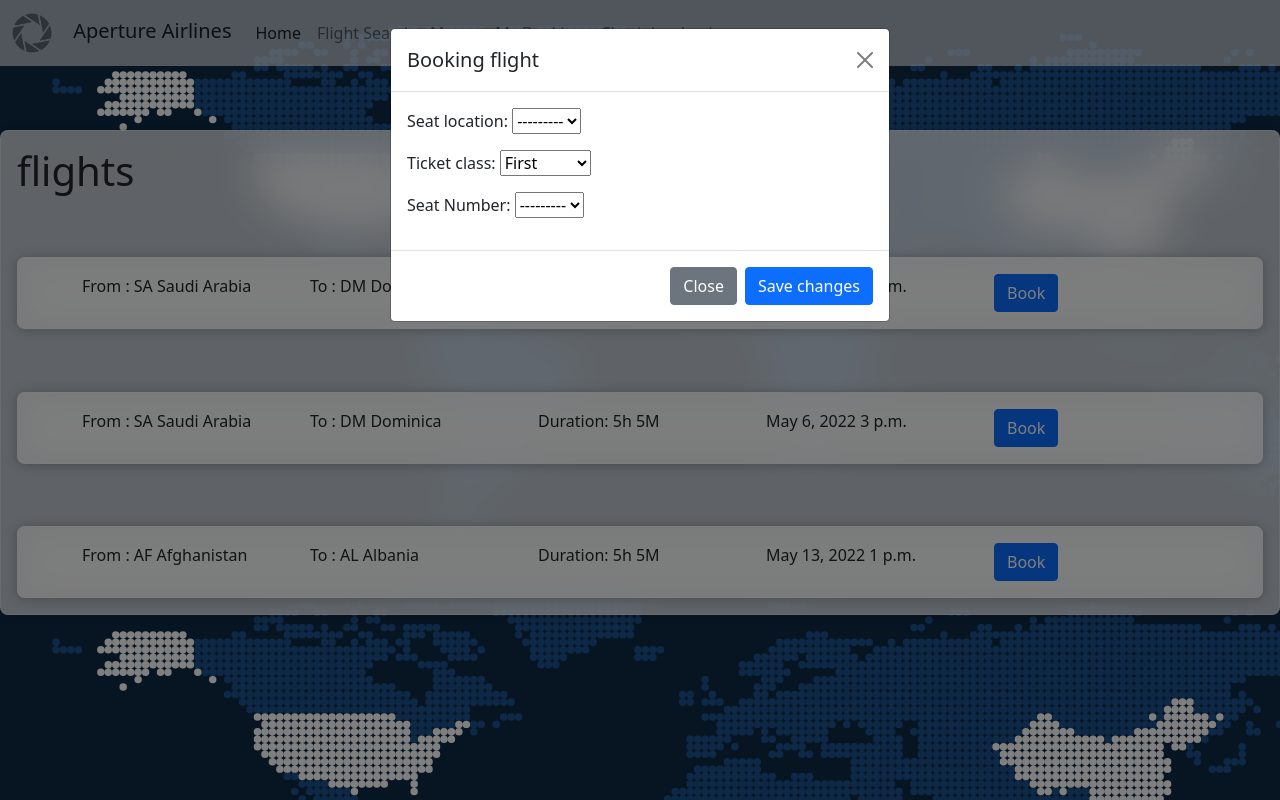
After one commit to VoidMD/Project-Aperture, a Django app: template ApertureProject/templates/Flights.html in a window 1280 px wide, after a click on "Book". The commit adds this page. Run offline with Django 4.2, Linux system fonts and the light colour scheme; the template is opened without the code that fills it: values that come from a table or form of the project are taken from there, others are empty; data comes from the database, SQL or seed files in the repository; some libraries are stand-ins or nearby versions.

Commit message:
Modifications

```diff
--- a/ApertureProject/base/forms.py
+++ b/ApertureProject/base/forms.py
@@ -4,7 +4,7 @@ from django import forms
 from django.forms import ModelForm
 from django.contrib.auth.forms import UserCreationForm
 from django.contrib.auth.models import User
-from .models import Person
+from .models import Person, Ticket
 
 class SignUpForm(UserCreationForm):
     username = forms.TextInput(attrs={'class': 'form-control', 'placeholder': 'Username'})
@@ -19,3 +19,11 @@ class SignUpForm(UserCreationForm):
         # I've tried both of these 'fields' declaration, result is the same
         # fields = ('username', 'first_name', 'last_name', 'email', 'password1', 'password2', )
         fields = UserCreationForm.Meta.fields + ('first_name', 'last_name', 'email',)
+
+
+class TicketForm(ModelForm):
+    class Meta:
+        model = Ticket
+        fields = ('Seat_location',
+                'Ticket_class',
+                'Seat_Number',)
--- a/ApertureProject/base/models.py
+++ b/ApertureProject/base/models.py
@@ -1,3 +1,4 @@
+from pyexpat import model
 from django.db import models
 from datetime import datetime
 # Create your models here.
@@ -35,20 +36,47 @@ class Airplane(models.Model):
         return self.Airplane_name
 
 class Flight(models.Model):
-    Date = models.DateTimeField()
+    Date = models.DateField()
+    flight_time = models.TimeField(default='00:00')
     Source_City = CountryField()
     Destination_City = CountryField()
     Flight_type = models.CharField(max_length=30)
-    Flight_Duration = models.DurationField()
+    Flight_Duration = models.CharField(max_length=30)
     Boarding_Time = models.CharField(max_length=30)
 
     def __str__(self):
         return str(self.pk)
 
 class Ticket(models.Model):
-    Seat_location = models.CharField(max_length=100)
-    Cabin = models.CharField(max_length=100)
-    Seat_Number = models.CharField(max_length=100)
+    SEAT_L = (
+        ('A', 'A'),
+        ('B', 'B'),
+        ('C', 'C'),
+        ('D', 'D'),
+        ('E', 'E'),
+        ('F', 'F'),
+    )
+    SEAT_N= (
+        ('1', '1'),
+        ('2', '2'),
+        ('3', '3'),
+        ('4', '4'),
+        ('5', '5'),
+        ('6', '6'),
+        ('7', '7'),
+        ('8', '8'),
+        ('9', '9'),
+        ('10', '10'),
+    )
+    CABIN =(
+        ('First', 'First'),
+        ('Economy', 'Economy'),
+
+    )
+    User = models.ForeignKey(User, on_delete=models.CASCADE, default="1")
+    Seat_location = models.CharField(max_length=1, choices=SEAT_L)
+    Ticket_class = models.CharField(max_length=100, choices=CABIN, default='First')
+    Seat_Number = models.CharField(max_length=2, choices=SEAT_N)
     Date_of_Issue = models.DateField(default=datetime.today)
     Flight_Number = models.ForeignKey(Flight, on_delete=models.CASCADE)
 
@@ -61,7 +89,7 @@ class Booked(models.Model):
     Ticket_number = models.ForeignKey(Ticket , on_delete=models.CASCADE)
 
     def __str__(self):
-        return 'user : {user}   Flight : {f}'.format(user = self.User , f = self.Ticket_number)
+        return str(self.Ticket_number)
 
 class Waitlist(models.Model):
     User = models.ForeignKey(User, on_delete=models.CASCADE)
--- a/ApertureProject/base/urls.py
+++ b/ApertureProject/base/urls.py
@@ -11,4 +11,5 @@ urlpatterns = [
     path('ManageBooking/',views.manage_booking, name="manage_booking"),
     path('CheckIn/',views.check_in, name="check_in"),
 
+
 ]
--- /dev/null
+++ b/ApertureProject/templates/Flights.html
@@ -0,0 +1,78 @@
+{% extends 'main.html' %}
+
+{% load static %}
+
+{% block content %}
+
+
+
+
+<!-- Modal -->
+<div class="modal fade" id="exampleModal" tabindex="-1" aria-labelledby="exampleModalLabel" aria-hidden="true">
+  <div class="modal-dialog">
+    <div class="modal-content">
+      <div class="modal-header">
+        <h5 class="modal-title" id="exampleModalLabel">Booking flight</h5>
+        <button type="button" class="btn-close" data-bs-dismiss="modal" aria-label="Close"></button>
+      </div>
+      <form action="" method="POST">
+      <div class="modal-body">
+        {{form.as_p}}
+      </div>
+      <div class="modal-footer">
+        <button type="button" class="btn btn-secondary" data-bs-dismiss="modal">Close</button>
+        <button type="submit" class="btn btn-primary">Save changes</button>
+      </div>
+    </form>
+    </div>
+  </div>
+</div>
+
+  <div class="check-in">
+    <h4 class="display-6">flights</h4>
+    {% for flight in flights %}
+    <div class="check-in-list">
+
+        <div class="container">
+            <div class="row">
+              <div class="col">
+                  From :
+                {{flight.Source_City}}
+                {{flight.Source_City.name}}
+              </div>
+
+              <div class="col">
+                  To :
+                {{flight.Destination_City}}
+                {{flight.Destination_City.name}}
+              </div>
+
+              <div class="col">
+                Duration:
+                {{flight.Flight_Duration}}
+
+              </div>
+
+              <div class="col">
+                {{flight.Date}}
+                {{flight.flight_time}}
+              </div>
+
+              <div class="col">
+                <button type="button" class="btn btn-primary" data-bs-toggle="modal" data-bs-target="#exampleModal">
+                  Book
+                </button>
+              </div>
+            </div>
+
+            </div>
+
+
+        </div>
+        {% endfor %}
+    </div>
+</div>
+
+
+
+{% endblock content %}
```
Also changed, not shown: ApertureProject/base/views.py (+34 -4 lines), ApertureProject/templates/Flight_Search.html (+44 -15 lines), ApertureProject/templates/check_in.html (+44 -6 lines), ApertureProject/templates/manage_flights.html (+27 -3 lines), ApertureProject/base/migrations/0008_flight_time_alter_flight_date.py (added), ApertureProject/base/migrations/0009_alter_flight_time.py (added), ApertureProject/base/migrations/0010_alter_flight_time.py (added), ApertureProject/base/migrations/0011_remove_flight_time_alter_flight_date_and_more.py (added), ApertureProject/base/migrations/0012_flight_flight_time_alter_flight_date.py (added), ApertureProject/base/migrations/0013_ticket_user.py (added), ApertureProject/base/migrations/0014_remove_ticket_cabin_ticket_ticket_class_and_more.py (added), ApertureProject/db.sqlite3.
